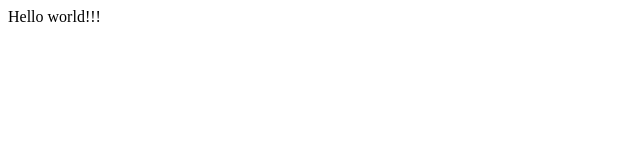
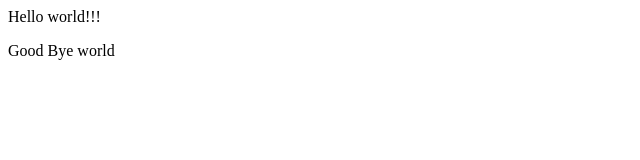
Before and after one commit to vi-shtyk/Laboratorna_3, a plain HTML site: page index.html in a window 1280 px wide. Shown: the whole page, without its empty margins (0-640 px from the left). Drawn offline with Linux system fonts and the light colour scheme.

Commit message:
Added new line

```diff
--- a/index.html
+++ b/index.html
@@ -7,5 +7,6 @@
 </head>
 <body>
     <div>Hello world!!!</div>
+    <p>Good Bye world</p>
 </body>
 </html>
```
